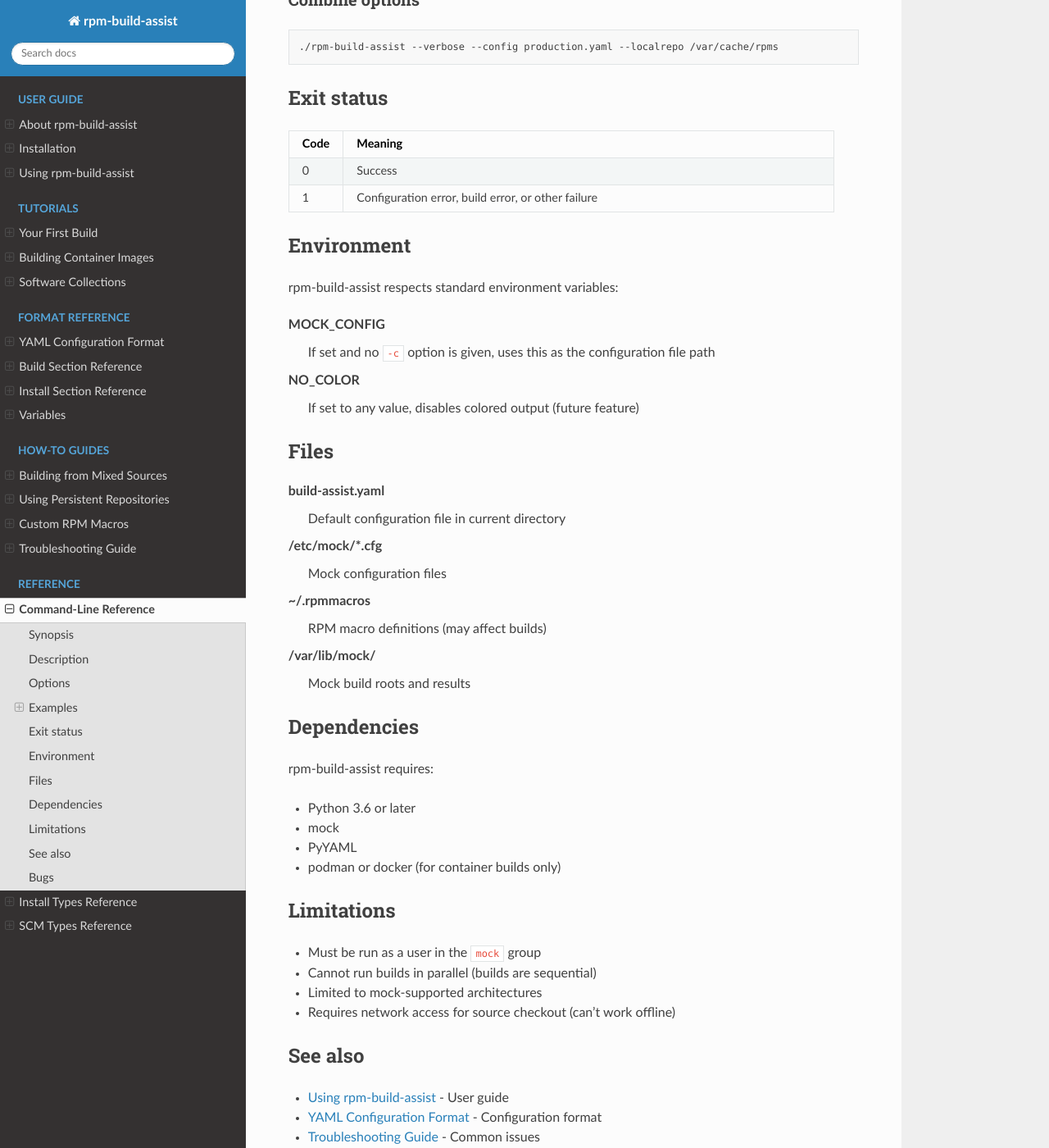
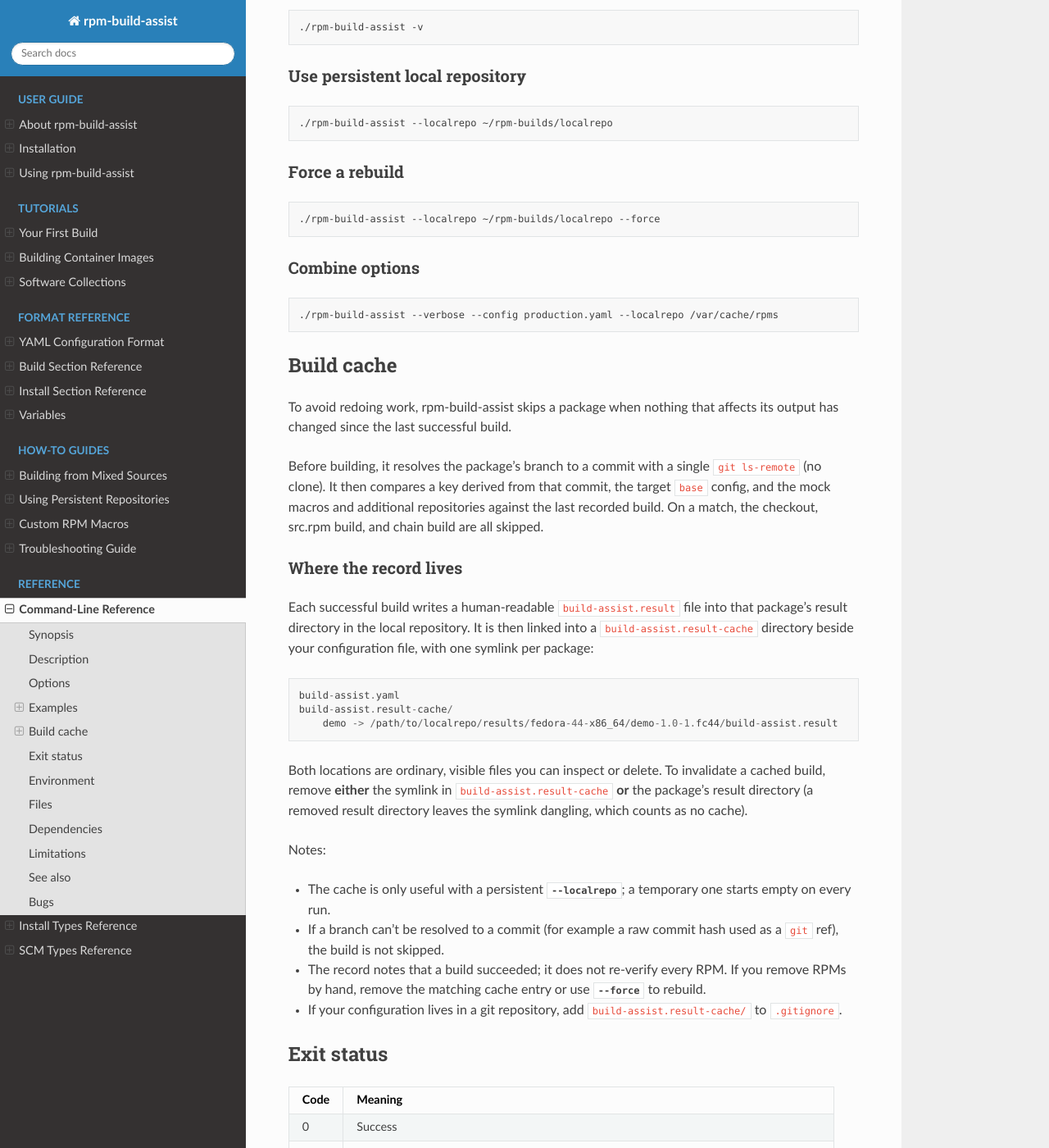
Before and after one commit to orb-rpm-build/rpm-build-assist, a Sphinx documentation site: the page built from doc/source/reference/command_line.rst, in a window 1280 px wide and 1400 px high, scrolled down 1835 px. Shown: the whole window at 82% size. Built offline with Sphinx 7.4.7 and the Read the Docs theme 3.1.0, drawn with Linux system fonts in a browser that asks for light colours; some of the changed text lies outside the part shown.

Commit message:
Skip unchanged builds with a visible result cache
Before building, resolve the branch to a commit with a single
git ls-remote (no clone). On a successful build, write a human-readable
build-assist.result file into the package's result directory recording a
key derived from the commit, base config, mock macros, and added repos,
and symlink it from a build-assist.result-cache directory beside the
config file. A later run skips the whole clone -> src.rpm -> chain
sequence when the symlink resolves to a record whose key matches.

Both the symlink and the result directory are visible and
user-removable; deleting either invalidates the entry (a removed result
directory leaves the symlink dangling, which counts as no cache). A new
-f/--force flag bypasses the cache entirely.

Also teach run-tests to run .sh and .py unit tests directly (without
mock), and add tests/test-build-skip.py covering commit resolution and
the result-cache logic.

Co-Authored-By: Claude Opus 4.8 <noreply@anthropic.com>

```diff
--- a/doc/source/reference/command_line.rst
+++ b/doc/source/reference/command_line.rst
@@ -6,7 +6,7 @@ Synopsis
 
 .. code-block:: text
 
-   rpm-build-assist [-h] [-c FILE] [-v] [--localrepo PATH]
+   rpm-build-assist [-h] [-c FILE] [-v] [-f] [--localrepo PATH]
 
 Description
 -----------
@@ -57,6 +57,17 @@ Options
 
    Use a persistent directory (not /tmp) to preserve builds between runs.
 
+.. option:: -f, --force
+
+   Rebuild even when the build cache indicates nothing has changed.
+
+   By default, before building a package rpm-build-assist resolves its branch
+   to a commit with ``git ls-remote`` and skips the entire checkout and build
+   when the commit, target config, and mock macros/repositories all match the
+   last successful build. ``--force`` ignores that cache and rebuilds.
+
+   See `Build cache`_ for details.
+
 Examples
 --------
 
@@ -90,12 +101,60 @@ Use persistent local repository
 
    ./rpm-build-assist --localrepo ~/rpm-builds/localrepo
 
+Force a rebuild
+~~~~~~~~~~~~~~~
+
+.. code-block:: bash
+
+   ./rpm-build-assist --localrepo ~/rpm-builds/localrepo --force
+
 Combine options
 ~~~~~~~~~~~~~~~
 
 .. code-block:: bash
 
    ./rpm-build-assist --verbose --config production.yaml --localrepo /var/cache/rpms
+
+Build cache
+-----------
+
+To avoid redoing work, rpm-build-assist skips a package when nothing that
+affects its output has changed since the last successful build.
+
+Before building, it resolves the package's branch to a commit with a single
+``git ls-remote`` (no clone). It then compares a key derived from that commit,
+the target ``base`` config, and the mock macros and additional repositories
+against the last recorded build. On a match, the checkout, src.rpm build, and
+chain build are all skipped.
+
+Where the record lives
+~~~~~~~~~~~~~~~~~~~~~~~
+
+Each successful build writes a human-readable ``build-assist.result`` file into
+that package's result directory in the local repository. It is then linked into
+a ``build-assist.result-cache`` directory beside your configuration file, with
+one symlink per package::
+
+   build-assist.yaml
+   build-assist.result-cache/
+       demo -> /path/to/localrepo/results/fedora-44-x86_64/demo-1.0-1.fc44/build-assist.result
+
+Both locations are ordinary, visible files you can inspect or delete. To
+invalidate a cached build, remove **either** the symlink in
+``build-assist.result-cache`` **or** the package's result directory (a removed
+result directory leaves the symlink dangling, which counts as no cache).
+
+Notes:
+
+* The cache is only useful with a persistent :option:`--localrepo`; a temporary
+  one starts empty on every run.
+* If a branch can't be resolved to a commit (for example a raw commit hash used
+  as a ``git`` ref), the build is not skipped.
+* The record notes that a build succeeded; it does not re-verify every RPM. If
+  you remove RPMs by hand, remove the matching cache entry or use
+  :option:`--force` to rebuild.
+* If your configuration lives in a git repository, add
+  ``build-assist.result-cache/`` to ``.gitignore``.
 
 Exit status
 -----------
```
Also changed, not shown: 4 other files.
